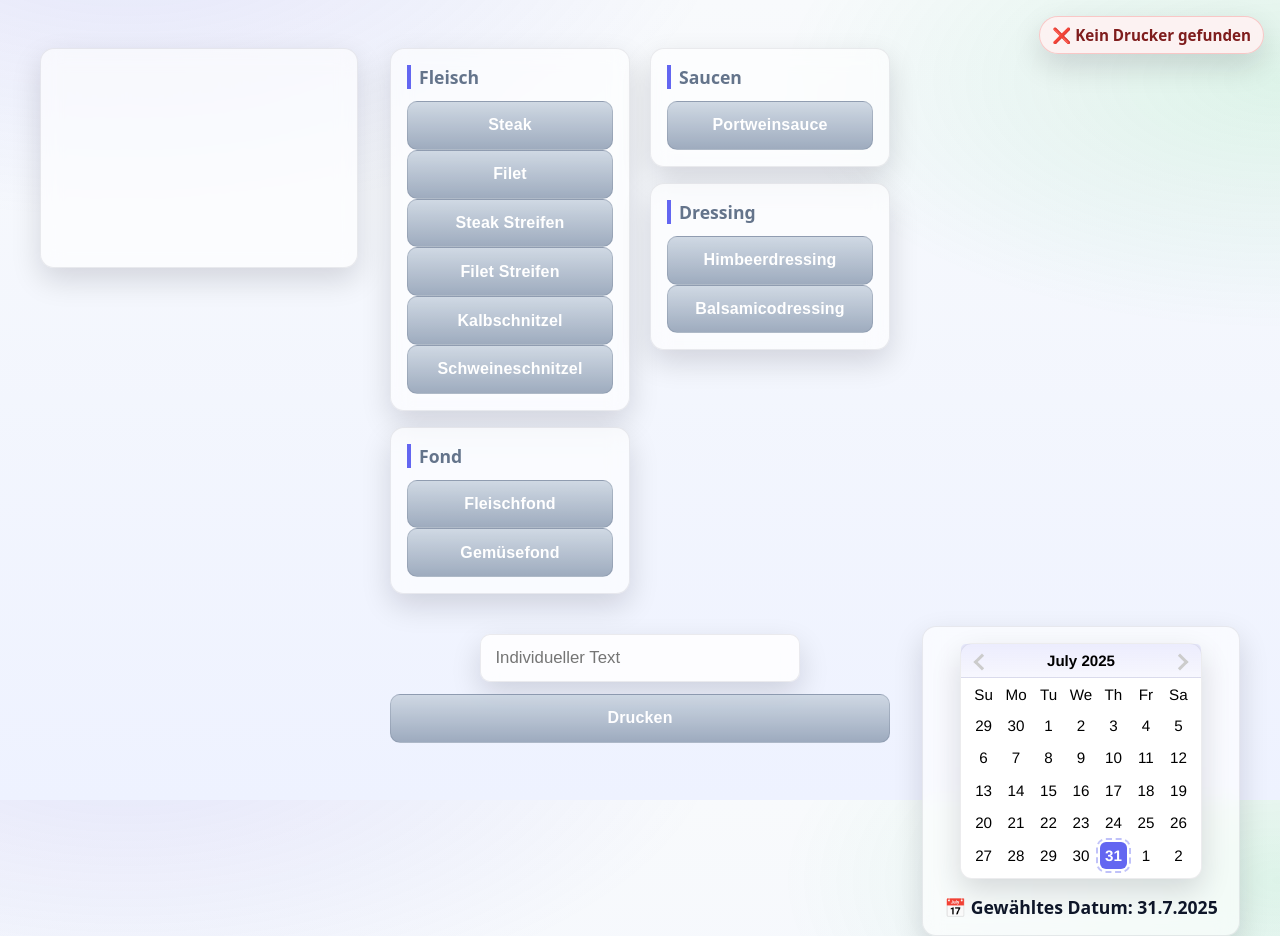
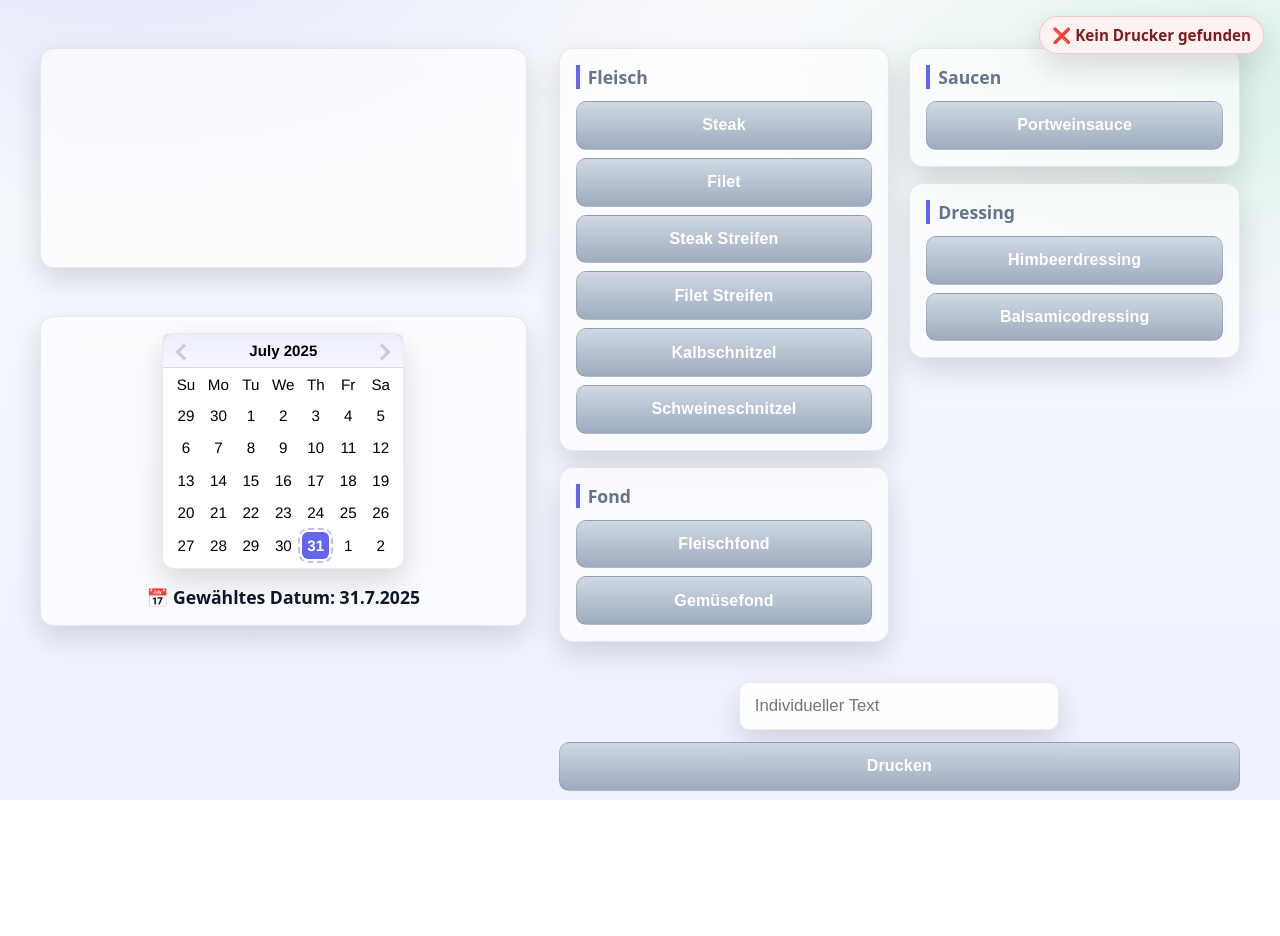
Before and after one commit to SpLord/LabelKitchenPrinter, a React (Vite) app: page / in a window 1280 px wide. After the commit the page ends 800 px from the top, so only its background shows below. Built offline with nearby package versions, Linux system fonts and the light colour scheme; no server answers.

Commit message:
Layout-Optimierungen und Anpassungen der Positionierung in styles.css

```diff
--- a/src/styles.css
+++ b/src/styles.css
@@ -49,8 +49,8 @@ h1 {
 
 .main-layout {
   display: grid;
-  grid-template-columns: 1fr 1.2fr 1fr;
-  grid-template-rows: auto auto; /* zweite Zeile für Input */
+  grid-template-columns: 1fr 1.4fr; /* links: Vorschau+Datum, rechts: Buttons */
+  grid-template-rows: auto auto auto; /* Zeilen: Preview, Date, Input */
   gap: 2rem;
   align-items: start;
   margin: 1rem auto 0;
@@ -62,11 +62,12 @@ h1 {
    ========================= */
 
 .status-indicator {
-  position: absolute;
+  position: fixed; /* vom Rest losgelöst */
   top: 1rem;
   right: 1rem;
   font-weight: 600;
   font-size: 0.95rem;
+  z-index: 50;
 }
 
 .status-indicator span {
@@ -110,6 +111,9 @@ h1 {
   min-height: 220px;
 }
 
+/* Platzierung: links oben */
+.preview-section { grid-column: 1; grid-row: 1; }
+
 .preview-section img {
   max-width: 100%;
   height: auto;
@@ -133,6 +137,9 @@ h1 {
   align-items: center;
   gap: 1rem;
 }
+
+/* Platzierung: links unter Vorschau */
+.date-section { grid-column: 1; grid-row: 2; }
 
 .react-datepicker {
   border-radius: 12px !important;
@@ -168,6 +175,9 @@ h1 {
   gap: 1.25rem;
   flex-wrap: nowrap;
 }
+
+/* Platzierung: rechts, über 2 Zeilen strecken */
+.button-section { grid-column: 2; grid-row: 1 / span 2; align-self: stretch; }
 
 .button-column {
   display: flex;
@@ -221,6 +231,9 @@ h1 {
   touch-action: manipulation;
   transition: transform 120ms ease, box-shadow 150ms ease, filter 150ms ease, background 150ms ease;
 }
+
+/* Kleiner vertikaler Abstand zwischen Buttons */
+.button-group button + button { margin-top: 0.5rem; }
 
 @media (hover: hover) {
   .button-group button:hover,
@@ -278,7 +291,8 @@ input:focus-visible {
 
 /* Eingabe mittig unter der mittleren Spalte */
 .input-group.full-width {
-  grid-column: 2 / 3;
+  grid-column: 2; /* unter den Buttons rechts */
+  grid-row: 3;
   margin-top: 0.5rem;
   display: flex;
   justify-content: center;
```
